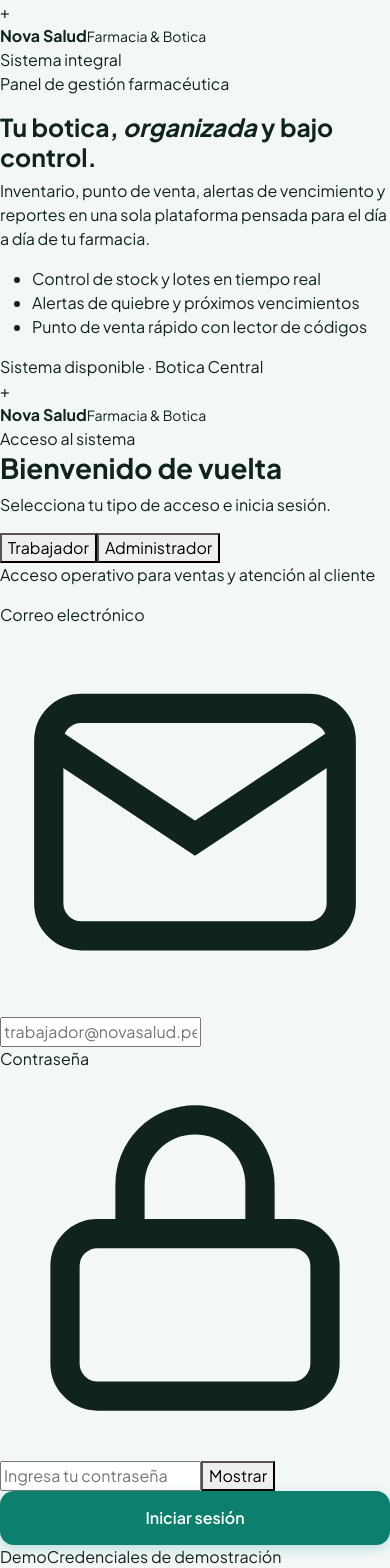
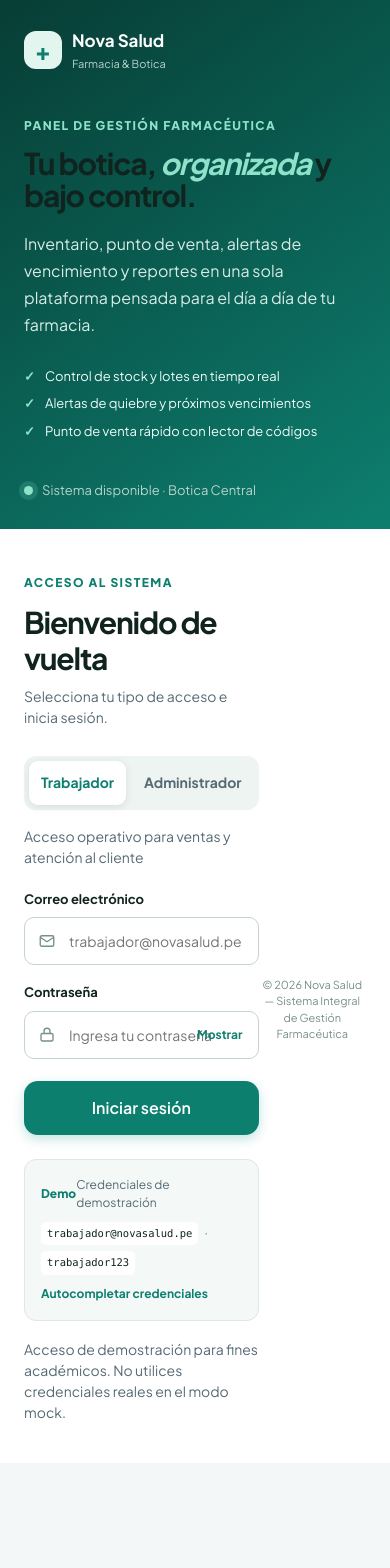
Before and after one commit to DanielaMendoza4/novaSalud, a React (Vite) app: page /login in a window 390 px wide. Shown: the top 1568 px of the page. After the commit the page ends 1463 px from the top, so only its background shows below. Built offline with nearby package versions, Linux system fonts and the light colour scheme; no server answers.

Commit message:
Corregir estilos de pantalla de login

```diff
--- a/src/components/Login/Login.css
+++ b/src/components/Login/Login.css
@@ -1,142 +1,396 @@
-@import url('https://fonts.googleapis.com/css2?family=Plus+Jakarta+Sans:wght@400;600;700;800&display=swap');
+@import url('https://fonts.googleapis.com/css2?family=Plus+Jakarta+Sans:wght@400;500;600;700;800&display=swap');
 
-.login {
-  --login-brand: #0F8F6E;
-  --login-emerald: #0B4A3D;
-  --login-glow: #34D3A5;
-  --login-accent: #F59E0B;
-  --login-muted: #B7D3CD;
-  --login-white: #FFFFFF;
-  --login-error: #FFB4B4;
-  --login-radius-lg: 1.75rem;
-  --login-radius-md: 1rem;
-  --login-radius-sm: 0.75rem;
-  --login-field-h: 3.125rem;
+.login-page {
+  min-height: 100vh;
+  display: grid;
+  grid-template-columns: minmax(0, 1fr) minmax(420px, 0.9fr);
+  color: #10231e;
+  background: #f4f7f8;
+  font-family: 'Plus Jakarta Sans', system-ui, sans-serif;
+}
 
+.login-page *,
+.login-page *::before,
+.login-page *::after {
+  box-sizing: border-box;
+}
+
+.login-brand-panel {
+  display: flex;
+  flex-direction: column;
+  justify-content: space-between;
+  gap: 40px;
+  padding: clamp(32px, 6vw, 88px);
+  color: #fff;
+  background: linear-gradient(145deg, #073d35 0%, #0d7f6f 100%);
+}
+
+.login-brand-top,
+.login-logo,
+.login-brand-footer,
+.login-demo-header,
+.login-demo-credentials {
+  display: flex;
+  align-items: center;
+}
+
+.login-brand-top {
+  justify-content: space-between;
+  gap: 20px;
+}
+
+.login-logo {
+  gap: 10px;
+}
+
+.login-logo-cross {
+  display: grid;
+  width: 38px;
+  height: 38px;
+  place-items: center;
+  color: #0d7f6f;
+  background: #e3f5ef;
+  border-radius: 12px;
+  font-size: 24px;
+  font-weight: 800;
+}
+
+.login-logo strong,
+.login-logo small {
+  display: block;
+}
+
+.login-logo strong {
+  font-size: 17px;
+}
+
+.login-logo small {
+  margin-top: 2px;
+  color: #b7d3cd;
+  font-size: 11px;
+}
+
+.login-brand-badge {
+  padding: 8px 12px;
+  color: #d7f7ed;
+  border: 1px solid rgba(215, 247, 237, 0.35);
+  border-radius: 999px;
+  font-size: 12px;
+}
+
+.login-brand-copy {
+  max-width: 620px;
+}
+
+.login-eyebrow {
+  display: inline-block;
+  margin-bottom: 12px;
+  color: #0d7f6f;
+  font-size: 12px;
+  font-weight: 800;
+  letter-spacing: 0.12em;
+  text-transform: uppercase;
+}
+
+.login-brand-panel .login-eyebrow {
+  color: #8de2c9;
+}
+
+.login-brand-copy h2 {
+  margin: 0 0 18px;
+  font-size: clamp(34px, 4vw, 58px);
+  line-height: 1.08;
+  letter-spacing: -0.04em;
+}
+
+.login-brand-copy h2 em {
+  color: #8de2c9;
+}
+
+.login-brand-copy > p:not(.login-eyebrow) {
+  max-width: 580px;
+  color: #d7ebe6;
+  font-size: 16px;
+  line-height: 1.7;
+}
+
+.login-feature-list {
+  display: grid;
+  gap: 12px;
+  margin: 28px 0 0;
+  padding: 0;
+  list-style: none;
+  color: #effcf8;
+  font-size: 14px;
+}
+
+.login-feature-list li::before {
+  margin-right: 10px;
+  color: #8de2c9;
+  content: '✓';
+  font-weight: 800;
+}
+
+.login-brand-footer {
+  gap: 9px;
+  color: #b7d3cd;
+  font-size: 13px;
+}
+
+.login-status-dot {
+  width: 9px;
+  height: 9px;
+  background: #8de2c9;
+  border-radius: 50%;
+  box-shadow: 0 0 0 5px rgba(141, 226, 201, 0.16);
+}
+
+.login-form-panel {
+  display: flex;
+  min-width: 0;
+  align-items: center;
+  justify-content: center;
+  padding: clamp(24px, 5vw, 72px);
+  background: #fff;
+}
+
+.login-mobile-brand {
+  display: none;
+}
+
+.login-card {
+  width: min(100%, 470px);
+}
+
+.login-card-header h1 {
+  margin: 0 0 10px;
+  color: #10231e;
+  font-size: clamp(30px, 4vw, 42px);
+  letter-spacing: -0.04em;
+}
+
+.login-card-header p,
+.login-access-description,
+.login-security-note {
+  color: #566a74;
+  font-size: 14px;
+}
+
+.login-card-header p {
+  margin: 0 0 28px;
+}
+
+.login-tabs {
+  display: grid;
+  grid-template-columns: 1fr 1fr;
+  gap: 6px;
+  margin-bottom: 16px;
+  padding: 5px;
+  background: #eef4f2;
+  border-radius: 12px;
+}
+
+.login-tab {
+  min-height: 44px;
+  padding: 0 12px;
+  color: #566a74;
+  background: transparent;
+  border: 0;
+  border-radius: 9px;
+  cursor: pointer;
+  font: inherit;
+  font-size: 14px;
+  font-weight: 700;
+}
+
+.login-tab.active {
+  color: #0d7f6f;
+  background: #fff;
+  box-shadow: 0 2px 8px rgba(16, 35, 30, 0.1);
+}
+
+.login-tab:focus-visible,
+.login-password-toggle:focus-visible,
+.login-demo-button:focus-visible {
+  outline: 3px solid rgba(13, 127, 111, 0.35);
+  outline-offset: 2px;
+}
+
+.login-access-description {
+  margin: 0 0 22px;
+}
+
+.login-form {
+  display: grid;
+  gap: 18px;
+}
+
+.login-field label {
+  display: block;
+  margin-bottom: 8px;
+  color: #10231e;
+  font-size: 13px;
+  font-weight: 700;
+}
+
+.login-input-wrapper {
+  position: relative;
+}
+
+.login-input-icon {
+  position: absolute;
+  top: 50%;
+  left: 14px;
+  width: 18px;
+  height: 18px;
+  color: #78908a;
+  transform: translateY(-50%);
+}
+
+.login-input-wrapper input {
   width: 100%;
-  min-height: 100vh;
-  min-height: 100dvh;
-  display: flex;
+  height: 48px;
+  padding: 0 14px 0 44px;
+  color: #10231e;
+  background: #fff;
+  border: 1px solid #c5d4cf;
+  border-radius: 10px;
+  font: inherit;
+  font-size: 14px;
+}
+
+.login-input-wrapper input:focus {
+  border-color: #0d7f6f;
+  outline: 3px solid rgba(13, 127, 111, 0.18);
+}
+
+.login-password-toggle {
+  position: absolute;
+  top: 50%;
+  right: 8px;
+  min-height: 34px;
+  padding: 0 8px;
+  color: #0d7f6f;
+  background: transparent;
+  border: 0;
+  cursor: pointer;
+  font: inherit;
+  font-size: 12px;
+  font-weight: 700;
+  transform: translateY(-50%);
+}
+
+.login-error {
+  padding: 12px 14px;
+  color: #8f2020;
+  background: #fde4e4;
+  border: 1px solid #f3baba;
+  border-radius: 10px;
+  font-size: 13px;
+}
+
+.login-form > .novasalud-btn {
+  width: 100%;
+  min-height: 50px;
+  margin-top: 4px;
+}
+
+.login-demo-card {
+  margin-top: 24px;
+  padding: 16px;
+  background: #f4f8f7;
+  border: 1px solid #dde7e4;
+  border-radius: 12px;
+}
+
+.login-demo-header {
+  justify-content: space-between;
+  margin-bottom: 10px;
+}
+
+.login-demo-badge {
+  color: #0d7f6f;
+  font-size: 12px;
+  font-weight: 800;
+}
+
+.login-demo-header span:last-child {
+  color: #566a74;
+  font-size: 12px;
+}
+
+.login-demo-credentials {
   flex-wrap: wrap;
-  background: var(--login-emerald);
-  color: var(--login-white);
-  font-family: 'Plus Jakarta Sans', system-ui, sans-serif;
-  text-align: left;
+  gap: 6px;
+  color: #566a74;
+  font-size: 12px;
 }
-.login *, .login *::before, .login *::after { box-sizing: border-box; }
-.login p, .login h1, .login ul { margin: 0; padding: 0; }
-.login ul { list-style: none; }
-.login svg { display: block; flex-shrink: 0; }
-.login input, .login button { font: inherit; }
 
-/* Mitad izquierda */
-.login__brand {
-  flex: 1 1 26rem; min-width: 0;
-  display: flex; flex-direction: column; justify-content: center; gap: 2.25rem;
-  padding: clamp(1.5rem, 5vw, 4rem);
-  background: var(--login-emerald);
+.login-demo-credentials code {
+  padding: 4px 6px;
+  color: #10231e;
+  background: #fff;
+  border-radius: 5px;
 }
-.login__logo {
-  align-self: flex-start; display: flex;
-  padding: 0.75rem 1.25rem; background: var(--login-white); border-radius: 1.4rem;
-  box-shadow: 0 0 2.5rem rgba(52, 211, 165, 0.25);
+
+.login-demo-button {
+  margin-top: 10px;
+  padding: 0;
+  color: #0d7f6f;
+  background: transparent;
+  border: 0;
+  cursor: pointer;
+  font: inherit;
+  font-size: 12px;
+  font-weight: 700;
 }
-.login__logo-img { display: block; height: clamp(3rem, 6vw, 4.25rem); width: auto; max-width: 100%; object-fit: contain; }
 
-.login__headline {
-  font-size: clamp(2.125rem, 5vw, 3.75rem); line-height: 1.04;
-  letter-spacing: -0.03em; font-weight: 800; color: var(--login-white);
+.login-security-note {
+  margin: 18px 0 0;
+  line-height: 1.5;
 }
-.login__rotator { display: grid; overflow: hidden; padding-bottom: 0.08em; color: var(--login-glow); }
-.login__rotator > span {
-  grid-area: 1 / 1; opacity: 0; font: inherit; letter-spacing: inherit; text-transform: none;
-  animation: login-cycle 9s infinite both;
+
+.login-footer {
+  margin-top: 28px;
+  color: #78908a;
+  font-size: 11px;
+  text-align: center;
 }
-.login__rotator > span:nth-child(2) { animation-delay: 3s; }
-.login__rotator > span:nth-child(3) { animation-delay: 6s; }
 
-.login__cards { display: grid; grid-template-columns: repeat(auto-fit, minmax(11rem, 1fr)); gap: 0.875rem; max-width: 40rem; }
-.login__card {
-  position: relative; overflow: hidden; padding: 1.1rem; border-radius: 1.1rem;
-  background: rgba(255, 255, 255, 0.06); border: 1px solid rgba(255, 255, 255, 0.14);
-  animation: login-pulse 4.5s ease-in-out infinite;
+@media (max-width: 800px) {
+  .login-page {
+    display: block;
   }
-.login__card::before {
-  content: ''; position: absolute; top: 0; left: -60%; width: 40%; height: 100%; pointer-events: none;
-  background: linear-gradient(100deg, transparent, rgba(255, 255, 255, 0.2), transparent);
-  transform: skewX(-20deg); animation: login-sweep 6s ease-in-out infinite;
+
+  .login-brand-panel {
+    min-height: 360px;
+    padding: 28px 24px;
   }
-.login__card:nth-child(2), .login__card:nth-child(2)::before { animation-delay: 1.5s; }
-.login__card:nth-child(3), .login__card:nth-child(3)::before { animation-delay: 3s; }
-.login__card-icon { display: block; margin-bottom: 0.6rem; color: var(--login-accent); }
-.login__card strong { display: block; font-size: 0.95rem; font-weight: 700; }
-.login__card > span:last-child { display: block; margin-top: 0.25rem; font-size: 0.8125rem; color: var(--login-muted); }
-.login__icon { width: 1.25rem; height: 1.25rem; }
-.login__icon--sm { width: 1rem; height: 1rem; color: var(--login-glow); }
 
-/* Divisor (solo pantallas anchas) */
-.login__divider { display: none; }
-@media (min-width: 56.25rem) {
-  .login__divider {
-    display: block; flex: 0 0 2px; align-self: stretch; margin-block: clamp(1.5rem, 6vh, 4rem);
-    border-radius: 2px; background: linear-gradient(180deg, transparent, var(--login-glow) 50%, transparent);
-    box-shadow: 0 0 1.1rem rgba(52, 211, 165, 0.7);
+  .login-brand-copy h2 {
+    font-size: 36px;
+  }
+
+  .login-form-panel {
+    padding: 40px 24px;
   }
 }
 
-/* Mitad derecha */
-.login__panel {
-  flex: 1 1 26rem; min-width: 0; display: flex; align-items: center; justify-content: center;
-  padding: clamp(1.25rem, 4vw, 3rem); background: var(--login-white);
+@media (max-width: 480px) {
+  .login-brand-panel {
+    min-height: 320px;
   }
-.login__form-card {
-  width: 100%; max-width: 28.75rem; padding: clamp(1.4rem, 4vw, 2.5rem);
-  background: var(--login-emerald); color: var(--login-white);
-  border: 1px solid rgba(52, 211, 165, 0.6); border-radius: var(--login-radius-lg);
-  box-shadow: 0 0 0 0.375rem rgba(52, 211, 165, 0.18), 0 0 2.5rem rgba(52, 211, 165, 0.55), 0 0 6rem rgba(52, 211, 165, 0.4);
+
+  .login-brand-badge {
+    display: none;
   }
-.login__eyebrow { margin-bottom: 0.5rem; font-size: 0.75rem; font-weight: 800; letter-spacing: 0.18em; color: var(--login-glow); }
-.login__title { margin-bottom: 0.4rem; font-size: clamp(1.65rem, 4vw, 2.125rem); font-weight: 800; letter-spacing: -0.02em; color: var(--login-white); }
-.login__subtitle { margin-bottom: 1.4rem; font-size: 0.95rem; color: var(--login-muted); }
-.login__form { display: grid; gap: 1.1rem; }
-.login__label { display: block; margin-bottom: 0.5rem; font-size: 0.8125rem; font-weight: 700; color: var(--login-white); }
-.login__input {
-  width: 100%; height: var(--login-field-h); padding: 0 1rem; font-size: 0.95rem;
-  color: var(--login-white); background: rgba(255, 255, 255, 0.08);
-  border: 1px solid rgba(255, 255, 255, 0.22); border-radius: var(--login-radius-sm); outline: none;
+
+  .login-brand-copy h2 {
+    font-size: 30px;
   }
-.login__input::placeholder { color: var(--login-muted); opacity: 0.7; }
-.login__input:focus-visible { border-color: var(--login-glow); box-shadow: 0 0 0 3px rgba(52, 211, 165, 0.35); }
-.login__pass { position: relative; }
-.login__input--pass { padding-right: 5.5rem; }
-.login__toggle {
-  position: absolute; top: 50%; right: 0.5rem; transform: translateY(-50%);
-  height: 2.25rem; padding: 0 0.75rem; border: 0; background: transparent;
-  font-size: 0.8125rem; font-weight: 700; color: var(--login-glow); cursor: pointer;
+
+  .login-feature-list {
+    gap: 8px;
+    font-size: 13px;
   }
-.login__toggle:focus-visible { outline: 2px solid var(--login-glow); border-radius: 0.5rem; }
-.login__error { padding: 0.7rem 0.9rem; font-size: 0.875rem; color: var(--login-error); background: rgba(255, 120, 120, 0.12); border: 1px solid rgba(255, 120, 120, 0.35); border-radius: var(--login-radius-sm); }
-.login__submit {
-  width: 100%; height: 3.25rem; margin-top: 0.4rem; border: 0; border-radius: var(--login-radius-md);
-  font-size: 1rem; font-weight: 800; color: var(--login-white); background: var(--login-brand);
-  cursor: pointer; transition: filter 0.2s;
 }
-.login__submit:hover:not(:disabled) { filter: brightness(1.1); }
-.login__submit:focus-visible { outline: 3px solid var(--login-glow); outline-offset: 3px; }
-.login__submit:disabled { opacity: 0.7; cursor: not-allowed; }
-.login__secure { display: flex; align-items: center; justify-content: center; gap: 0.5rem; margin-top: 1.1rem; font-size: 0.8125rem; color: var(--login-muted); }
-
-@keyframes login-cycle {
-  0% { opacity: 0; transform: translateY(70%); }
-  6%, 30% { opacity: 1; transform: none; }
-  36%, 100% { opacity: 0; transform: translateY(-70%); }
-}
-@keyframes login-sweep { 0% { left: -60%; } 35%, 100% { left: 140%; } }
-@keyframes login-pulse {
-  0%, 100% { box-shadow: 0 0 0 rgba(52, 211, 165, 0); border-color: rgba(255, 255, 255, 0.14); }
-  50% { box-shadow: 0 0 1.5rem rgba(52, 211, 165, 0.35); border-color: rgba(52, 211, 165, 0.55); }
-}
-@media (prefers-reduced-motion: reduce) {
-  .login__rotator > span, .login__card, .login__card::before { animation: none; }
-  .login__rotator > span:first-child { opacity: 1; }
-}
```
Lines whose indentation alone changed are shown as unchanged.
